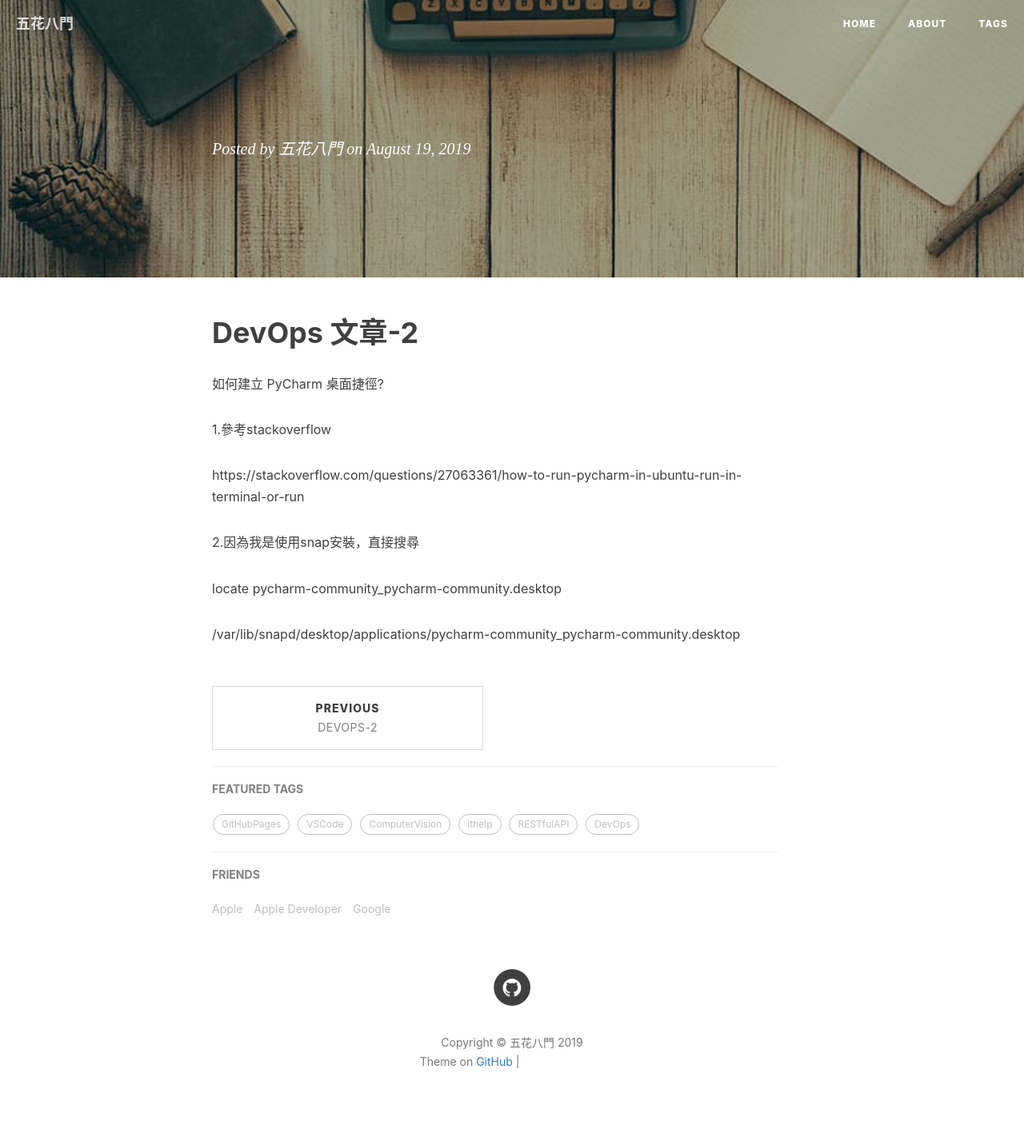
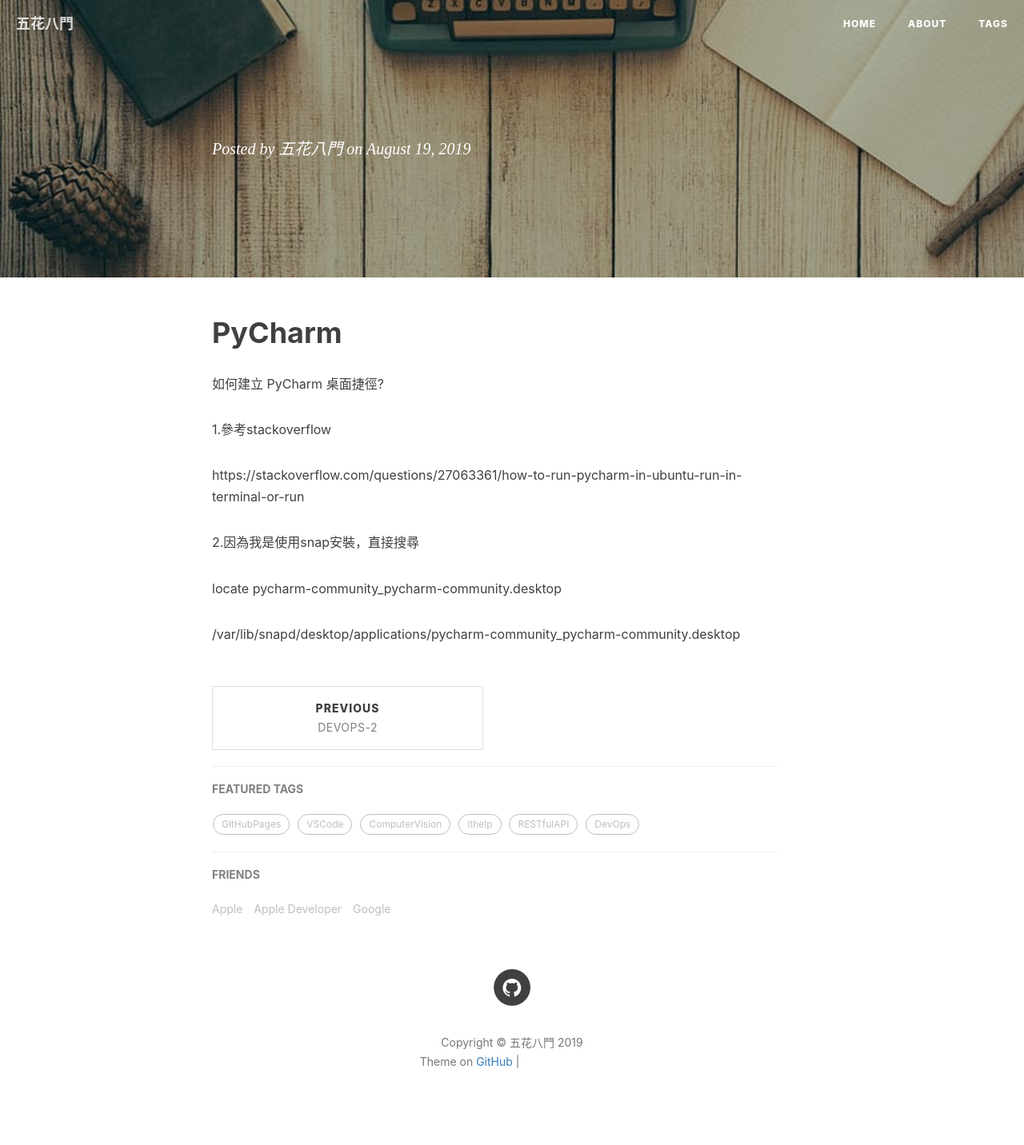
Before and after one commit to henryace/henryace.github.io, a Jekyll site: the page built from _posts/2019-08-19-PyCharm.md, in a window 1280 px wide. Shown: the whole page at 80% size. Built offline with Jekyll 4.4.1, drawn with Linux system fonts in a browser that asks for light colours; nearby versions of some CDN libraries; our own code applies the rules of GitHub Pages for plain Markdown files; comment, search, counter and statistics services are not loaded; grey boxes are pictures that could not be loaded.

Commit message:
Update 2019-08-19-PyCharm.md

```diff
--- a/_posts/2019-08-19-PyCharm.md
+++ b/_posts/2019-08-19-PyCharm.md
@@ -10,7 +10,7 @@
     - PyCharm
 	- snap
 ---
-# DevOps 文章-2
+# PyCharm
 
 如何建立 PyCharm 桌面捷徑?
 
@@ -22,4 +22,4 @@
 
 locate pycharm-community_pycharm-community.desktop<br>
 
-/var/lib/snapd/desktop/applications/pycharm-community_pycharm-community.desktop
+/var/lib/snapd/desktop/applications/pycharm-community_pycharm-community.desktop<br>
```
